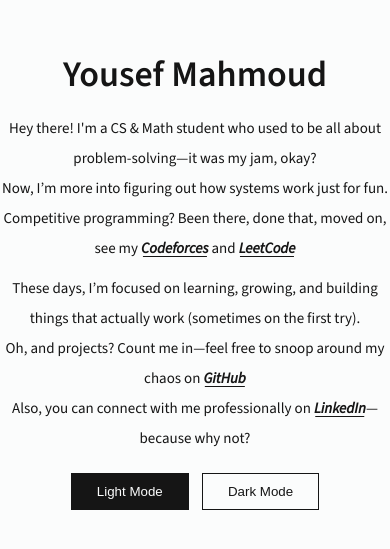
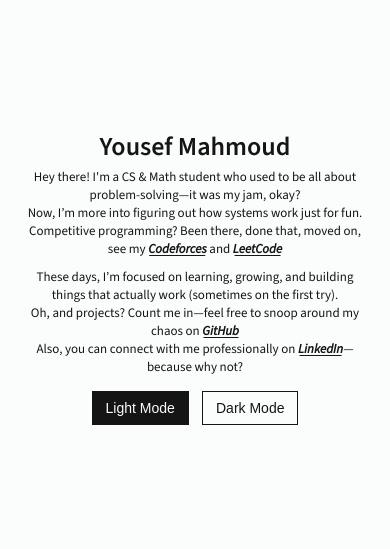
Before and after one commit to usefmahmud/usefmahmud.github.io, a plain HTML site: page index.html in a window 390 px wide. Shown: the part 145-694 px from the top of the page. Drawn offline with nearby package versions, Linux system fonts and the light colour scheme.

Commit message:
feat: responsive styling.

```diff
--- a/css/style.scss
+++ b/css/style.scss
@@ -48,8 +48,9 @@
     }
 
     .container__about{
+      max-width: 700px;
+      padding: 0 20px;
       .about{
-        max-width: 700px;
         text-align: center;
         line-height: 30px;
 
@@ -109,5 +110,31 @@
         }
       }
     }
+
+    @media (max-width: 600px) {
+      .container__title{
+        padding: 5px 0;
+        .title{
+          font-size: 26px;
+        }
+      }
+
+      .container__about{
+
+        .about{
+          font-size: 13px;
+          line-height: 18px;
+        }
+      }
+
+      .container__toggle-theme{
+        padding: 5px 0;
+
+        .toggle-theme__button{
+          padding: 8px 13px;
+          font-size: 14px;
+        }
+      }
+    }
   }
 }
```
Also changed, not shown: css/style.min.css, 1 other file.
